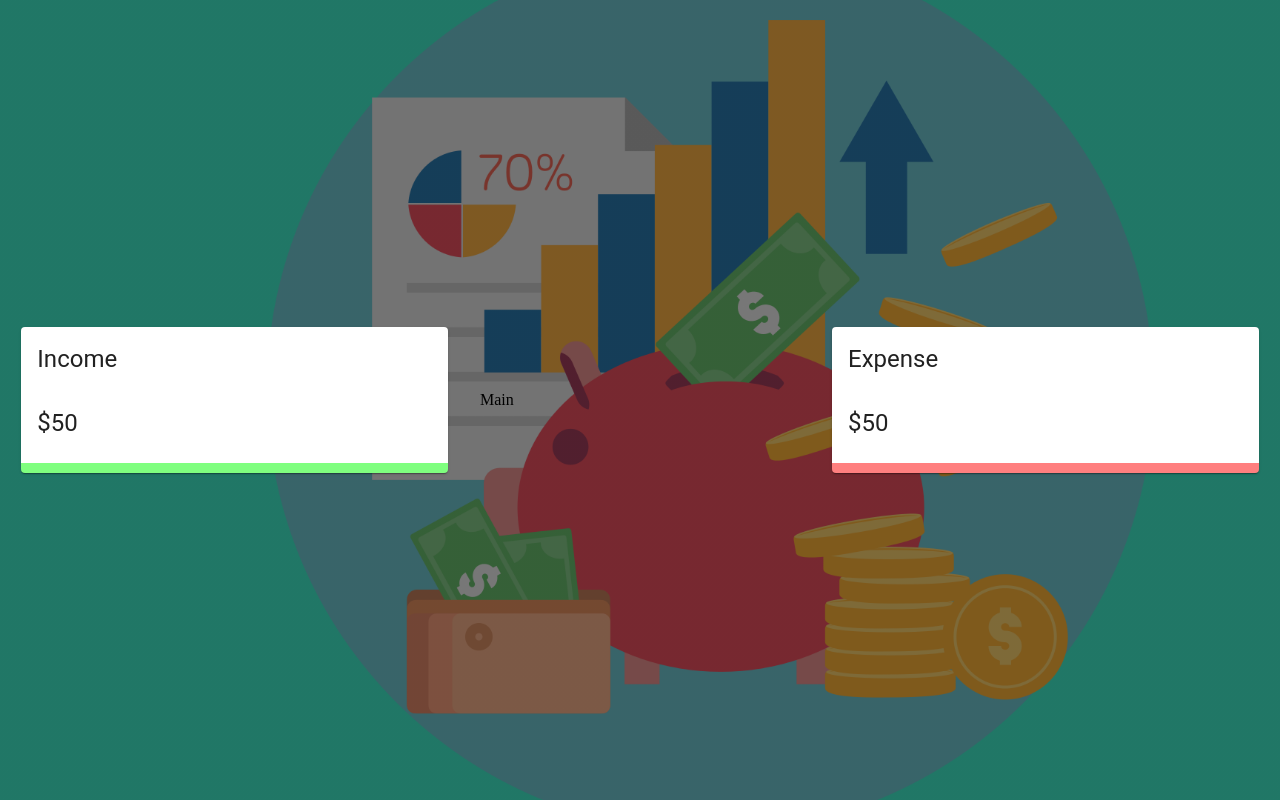
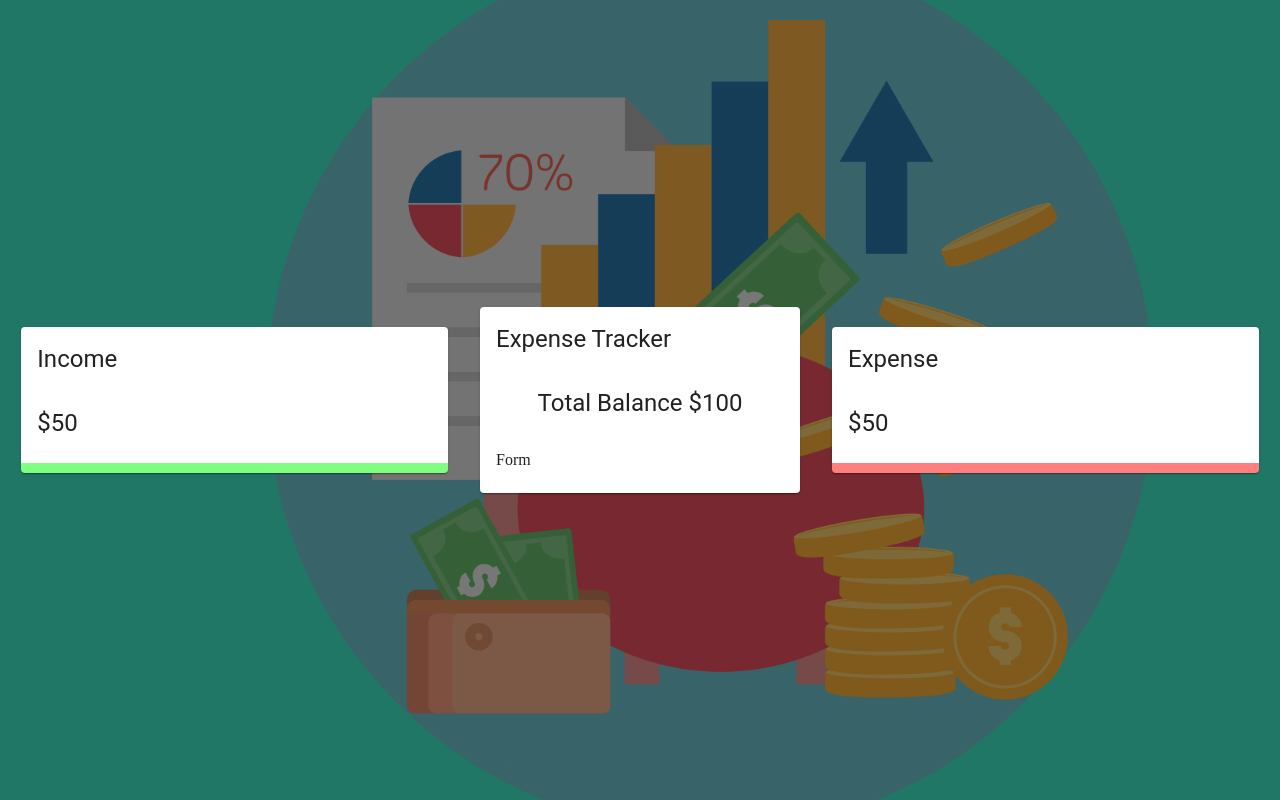
Before and after one commit to abhishekra07/income-expense-tracker, a React (Create React App) app: page / in a window 1280 px wide. Built offline with nearby package versions, Linux system fonts and the light colour scheme.

Commit message:
added form component

```diff
--- a/src/App.js
+++ b/src/App.js
@@ -1,5 +1,6 @@
 import React from 'react'
-import Detail  from './components/details/detail'
+import Detail  from './components/Details/Detail'
+import ExpenseTracker  from './components/Main/main'
 import { Grid } from '@material-ui/core';
 import useStyles from './style'
 
@@ -12,7 +13,7 @@ const App = () => {
           <Detail title="Income" />
         </Grid>
         <Grid item xs={12} sm={3} className={classes.mobile}>
-          Main
+          <ExpenseTracker />
         </Grid>
         <Grid item xs={12} sm={4} className={classes.mobile}>
           <Detail title="Expense" />
--- /dev/null
+++ b/src/components/Main/Main.jsx
@@ -0,0 +1,20 @@
+import React from 'react';
+import { Card, CardHeader, CardContent, Typography } from '@material-ui/core';
+// import useStyles from './style';
+
+const ExpenseTracker = () => {
+  // const classes = useStyles();
+  return (
+    <Card>
+      <CardHeader title = 'Expense Tracker' />
+      <CardContent>
+        <Typography align = 'center' variant="h5">Total Balance $100</Typography>
+      </CardContent>
+      <CardContent>
+        Form
+      </CardContent>
+    </Card>
+  )
+}
+
+export default ExpenseTracker;
```
Also changed, not shown: src/App.css (deleted, +0 -38 lines), src/components/Main/Form/Form.jsx (added, +16 -0 lines), src/components/Main/Form/styles.js (added), src/components/Main/style.js (added).
